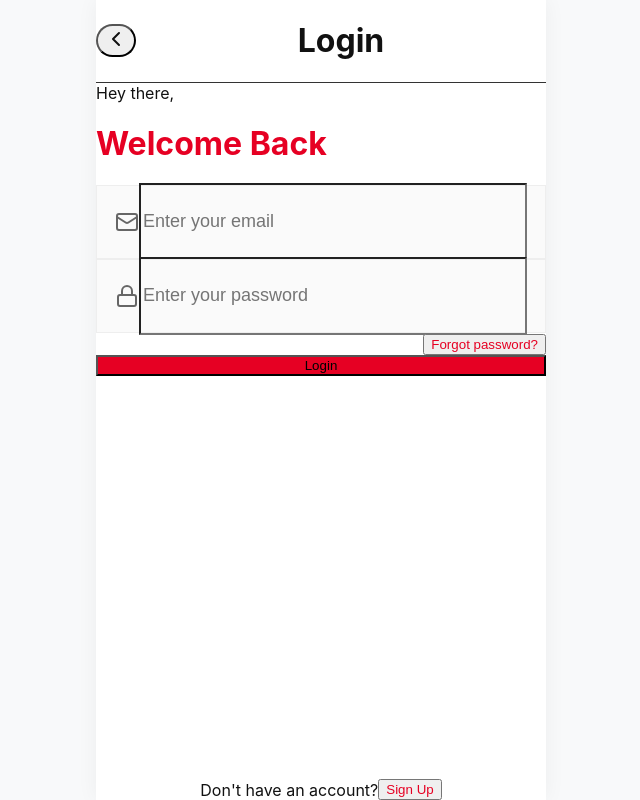
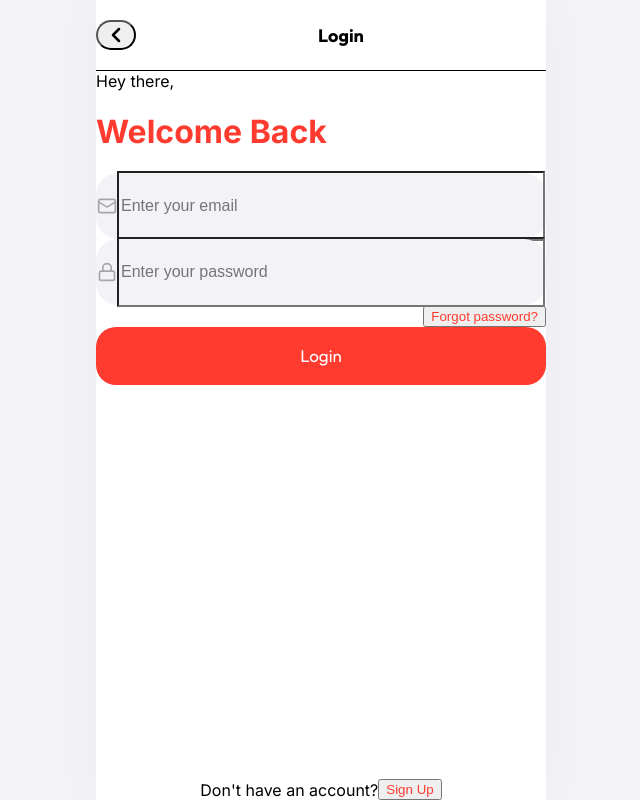
Before and after one commit to Unfathomable-08/Awaza-Web-App, a React (Vite) app: page /login in a window 1280 px wide. Shown: the whole page, without its empty margins (319-959 px from the left). Built offline with nearby package versions, Linux system fonts and the light colour scheme; no server answers.

Commit message:
copying ...

```diff
--- a/src/components/Button.tsx
+++ b/src/components/Button.tsx
@@ -9,6 +9,7 @@ interface ButtonProps {
     loading?: boolean;
     hasShadow?: boolean;
     disabled?: boolean;
+    variant?: 'primary' | 'secondary' | 'outline' | 'ghost';
 }
 
 const Button: React.FC<ButtonProps> = ({
@@ -17,27 +18,63 @@ const Button: React.FC<ButtonProps> = ({
     title = '',
     onClick = () => { },
     loading = false,
-    hasShadow = true,
+    hasShadow = false,
     disabled = false,
+    variant = 'primary',
 }) => {
-    const shadowClass = hasShadow ? 'shadow-md' : '';
-    const opacityClass = (disabled || loading) ? 'opacity-60 cursor-not-allowed' : 'hover:opacity-90 active:scale-95 transition-all';
+
+    const getVariantStyles = () => {
+        switch (variant) {
+            case 'secondary':
+                return {
+                    bg: colors.secondary,
+                    text: 'white',
+                    border: 'none'
+                };
+            case 'outline':
+                return {
+                    bg: 'transparent',
+                    text: colors.text,
+                    border: `1px solid ${colors.border}`
+                };
+            case 'ghost':
+                return {
+                    bg: 'transparent',
+                    text: colors.primary,
+                    border: 'none'
+                };
+            default:
+                return {
+                    bg: colors.primary,
+                    text: 'white',
+                    border: 'none'
+                };
+        }
+    };
+
+    const styles = getVariantStyles();
+    const shadowClass = hasShadow ? 'shadow-premium' : '';
+    const opacityClass = (disabled || loading) ? 'opacity-50 cursor-not-allowed' : 'active-scale btn-hover';
 
     return (
         <button
             onClick={!disabled && !loading ? onClick : undefined}
             disabled={disabled || loading}
             className={`
-                flex items-center justify-center rounded-3xl h-14 w-full px-6
+                flex items-center justify-center rounded-[20px] h-[58px] w-full px-6
+                font-outfit font-bold text-[17px] tracking-wide
                 ${shadowClass} ${opacityClass} ${className}
             `}
-            style={{ backgroundColor: loading ? 'white' : colors.primary }}
+            style={{
+                backgroundColor: styles.bg,
+                color: styles.text,
+                border: styles.border,
+            }}
         >
             {loading ? (
-                <div className="w-6 h-6 border-2 border-primary border-t-transparent rounded-full animate-spin"
-                    style={{ borderColor: `${colors.primary} transparent ${colors.primary} ${colors.primary}` }}></div>
+                <div className="w-5 h-5 border-2 border-current border-t-transparent rounded-full animate-spin"></div>
             ) : (
-                <span className={`text-white font-bold text-lg ${textClassName}`}>
+                <span className={textClassName}>
                     {title}
                 </span>
             )}
--- a/src/components/Header.tsx
+++ b/src/components/Header.tsx
@@ -8,20 +8,30 @@ interface HeaderProps {
     centerElement?: React.ReactNode;
     showBackButton?: boolean;
     rightElement?: React.ReactNode;
+    transparent?: boolean;
 }
 
-const Header: React.FC<HeaderProps> = ({ title = '', centerElement, showBackButton = true, rightElement }) => {
+const Header: React.FC<HeaderProps> = ({
+    title = '',
+    centerElement,
+    showBackButton = true,
+    rightElement,
+    transparent = false
+}) => {
     const navigate = useNavigate();
 
     return (
-        <header className="sticky top-0 z-50 bg-white/80 backdrop-blur-md flex flex-row items-center justify-between h-14 px-4 w-full border-b border-gray-100">
-            <div className="flex items-center w-10">
+        <header className={`
+            sticky top-0 z-50 flex flex-row items-center justify-between h-[70px] px-5 w-full
+            ${transparent ? 'bg-transparent' : 'glass border-b border-gray-100/50'}
+        `}>
+            <div className="flex items-center w-12">
                 {showBackButton && (
                     <button
                         onClick={() => navigate(-1)}
-                        className="p-2 hover:bg-black/5 active:bg-black/10 rounded-full transition-all"
+                        className="w-10 h-10 flex items-center justify-center rounded-full hover:bg-black/5 active:scale-90 transition-all"
                     >
-                        <ChevronLeft size={24} color={colors.text} />
+                        <ChevronLeft size={24} strokeWidth={2.5} color={colors.text} />
                     </button>
                 )}
             </div>
@@ -29,7 +39,7 @@ const Header: React.FC<HeaderProps> = ({ title = '', centerElement, showBackButt
             <div className="flex-1 flex justify-center overflow-hidden px-2">
                 {centerElement ? centerElement : (
                     <h1
-                        className="text-xl font-bold truncate"
+                        className="text-[18px] font-outfit font-bold tracking-tight truncate px-4"
                         style={{ color: colors.text }}
                     >
                         {title}
@@ -37,7 +47,7 @@ const Header: React.FC<HeaderProps> = ({ title = '', centerElement, showBackButt
                 )}
             </div>
 
-            <div className="flex items-center justify-end w-10">
+            <div className="flex items-center justify-end w-12">
                 {rightElement}
             </div>
         </header>
--- a/src/components/Input.tsx
+++ b/src/components/Input.tsx
@@ -19,21 +19,23 @@ const Input: React.FC<InputProps> = ({
     return (
         <div
             className={`
-                flex flex-row items-center h-[72px] px-[18px] gap-3 border-[0.4px] rounded-3xl bg-[#FAFAFA]
-                focus-within:ring-2 focus-within:ring-primary/20 transition-all
+                flex flex-row items-center h-[64px] px-5 gap-4 rounded-[22px]
+                transition-all duration-200 border border-transparent
+                focus-within:border-primary/30 focus-within:bg-white focus-within:shadow-soft
                 ${containerClassName}
             `}
-            style={{ borderColor: colors.border }}
+            style={{ backgroundColor: colors.inputBg }}
         >
             {icon && (
-                <div className="flex items-center justify-center pl-4">
-                    {icon}
+                <div className="flex items-center justify-center opacity-40 focus-within:opacity-100 transition-opacity">
+                    {React.cloneElement(icon as React.ReactElement, { size: 20 } as any)}
                 </div>
             )}
             <input
                 ref={inputRef}
                 className={`
-                    flex-1 h-full bg-transparent outline-none px-4 text-[18px]
+                    flex-1 h-full bg-transparent outline-none text-[16px] font-medium
+                    placeholder:text-muted placeholder:font-normal
                     ${className}
                 `}
                 style={{ color: colors.text }}
--- a/src/constants/Colors.ts
+++ b/src/constants/Colors.ts
@@ -4,31 +4,32 @@
  */
 
 export const colors = {
-    primary: '#E60023', // Red (Pinterest-like or Brand Red)
-    primaryDark: '#B3001B',
-    secondary: '#1A1A1A', // Dark Gray/Black for contrast
+    primary: '#FF3B30', // Vibrant iOS-style Red
+    primaryDark: '#D70015',
+    secondary: '#1C1C1E', // Apple Dark Gray
 
     // Backgrounds
     background: '#FFFFFF',
     card: '#FFFFFF',
-    cardBorder: '#F0F0F0',
+    cardBorder: '#F2F2F7',
 
     // Text
-    text: '#111111',
-    textLight: '#666666',
-    textMuted: '#999999',
+    text: '#000000',
+    textLight: '#3A3A3C',
+    textMuted: '#8E8E93',
+    textPlaceholder: '#C7C7CC',
 
     // States
-    success: '#00C851',
-    error: '#FF4444',
-    warning: '#FFBB33',
-    info: '#33B5E5',
+    success: '#34C759',
+    error: '#FF3B30',
+    warning: '#FF9500',
+    info: '#007AFF',
 
     // UI Elements
-    border: '#EEEEEE',
-    separator: '#F5F5F5',
-    inputBg: '#FAFAFA',
+    border: '#E5E5EA',
+    separator: '#F2F2F7',
+    inputBg: '#F2F2F7',
 
     // Overlays
-    overlay: 'rgba(0,0,0,0.5)',
+    overlay: 'rgba(0,0,0,0.4)',
 };
--- a/src/index.css
+++ b/src/index.css
@@ -1,13 +1,15 @@
+@import url('https://fonts.googleapis.com/css2?family=Inter:wght@400;500;600;700;800&family=Outfit:wght@400;500;600;700;800;900&display=swap');
+
 @tailwind base;
 @tailwind components;
 @tailwind utilities;
 
 :root {
-  font-family: Inter, system-ui, Avenir, Helvetica, Arial, sans-serif;
+  font-family: 'Inter', system-ui, -apple-system, sans-serif;
   -webkit-font-smoothing: antialiased;
   -moz-osx-font-smoothing: grayscale;
-  background-color: #f8f9fa;
-  /* Light background for the "outside" of the app */
+  background-color: #f2f2f7;
+  /* Light gray background for desktop outside */
 }
 
 body {
@@ -16,42 +18,62 @@ body {
   justify-content: center;
   min-height: 100vh;
   min-height: 100dvh;
-  background-color: #f8f9fa;
-  color: #333;
+  background-color: #f2f2f7;
+  color: #000;
+  overflow-x: hidden;
 }
 
 #root {
   width: 100%;
   max-width: 450px;
-  /* Standard mobile web app container width */
   min-height: 100vh;
   min-height: 100dvh;
   background-color: white;
-  box-shadow: 0 0 20px rgba(0, 0, 0, 0.05);
+  box-shadow: 0 0 50px rgba(0, 0, 0, 0.03);
   display: flex;
   flex-direction: column;
   position: relative;
+  overflow: hidden;
 }
 
-/* Hide scrollbar for Chrome, Safari and Opera */
+/* Typography Utilities */
+.font-outfit {
+  font-family: 'Outfit', sans-serif;
+}
+
+/* Premium Shadows */
+.shadow-premium {
+  box-shadow: 0 10px 30px -5px rgba(0, 0, 0, 0.04), 0 4px 12px -2px rgba(0, 0, 0, 0.03);
+}
+
+.shadow-soft {
+  box-shadow: 0 2px 10px rgba(0, 0, 0, 0.02);
+}
+
+/* Glassmorphism */
+.glass {
+  background: rgba(255, 255, 255, 0.7);
+  backdrop-filter: blur(20px) saturate(180%);
+  -webkit-backdrop-filter: blur(20px) saturate(180%);
+}
+
+.glass-dark {
+  background: rgba(0, 0, 0, 0.7);
+  backdrop-filter: blur(20px);
+  -webkit-backdrop-filter: blur(20px);
+}
+
+/* Custom Scrollbars */
 .no-scrollbar::-webkit-scrollbar {
   display: none;
 }
 
-/* Hide scrollbar for IE, Edge and Firefox */
 .no-scrollbar {
   -ms-overflow-style: none;
-  /* IE and Edge */
   scrollbar-width: none;
-  /* Firefox */
 }
 
-/* Fix for iOS momentum scrolling */
-.overflow-y-auto {
-  -webkit-overflow-scrolling: touch;
-}
-
-/* Prevent zooming on input focus in iOS */
+/* Input Zoom Prevention */
 @media screen and (max-width: 768px) {
 
   input,
@@ -60,3 +82,21 @@ body {
     font-size: 16px !important;
   }
 }
+
+/* Micro-interactions */
+.active-scale {
+  transition: transform 0.1s ease;
+}
+
+.active-scale:active {
+  transform: scale(0.97);
+}
+
+.btn-hover {
+  transition: all 0.2s cubic-bezier(0.4, 0, 0.2, 1);
+}
+
+.btn-hover:hover {
+  opacity: 0.9;
+  transform: translateY(-1px);
+}
--- a/src/pages/Login.tsx
+++ b/src/pages/Login.tsx
@@ -64,7 +64,7 @@ const Login: React.FC = () => {
                         placeholder="Enter your email"
                         type="email"
                         value={email}
-                        onChange={(e) => setEmail(e.target.value)}
+                        onChange={(val) => setEmail(val)}
                         required
                     />
                     <div className="flex flex-col gap-3">
@@ -73,7 +73,7 @@ const Login: React.FC = () => {
                             placeholder="Enter your password"
                             type="password"
                             value={password}
-                            onChange={(e) => setPassword(e.target.value)}
+                            onChange={(val) => setPassword(val)}
                             required
                         />
                         <div className="self-end px-2">
--- a/src/pages/UpdateProfile.tsx
+++ b/src/pages/UpdateProfile.tsx
@@ -55,7 +55,7 @@ const UpdateProfile: React.FC = () => {
                 imageUrl = res.data.data.url;
             }
 
-            const updatedData = await updateProfile(name.trim(), imageUrl);
+            await updateProfile(name.trim(), imageUrl);
 
             // Update auth context state if available
             if (login && user) {
```
Also changed, not shown: src/components/PostItem.tsx (+21 -7 lines), src/pages/Signup.tsx (+13 -14 lines).
